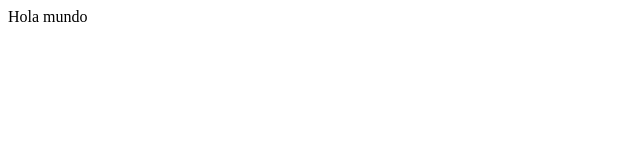
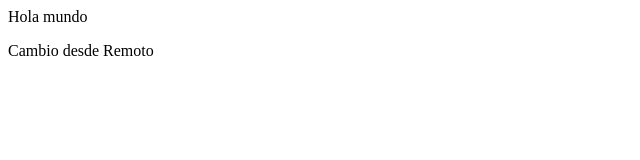
Before and after one commit to Nander75/ExamenEjer1, a plain HTML site: page index.html in a window 1280 px wide. Shown: the whole page, without its empty margins (0-640 px from the left). Drawn offline with Linux system fonts and the light colour scheme.

Commit message:
Cambio Remoto

```diff
--- a/index.html
+++ b/index.html
@@ -4,5 +4,6 @@
 </head>
 <body>
 <p id="hola"> Hola mundo </p>
+<p> Cambio desde Remoto </p>
 </body>
 </html>
```
